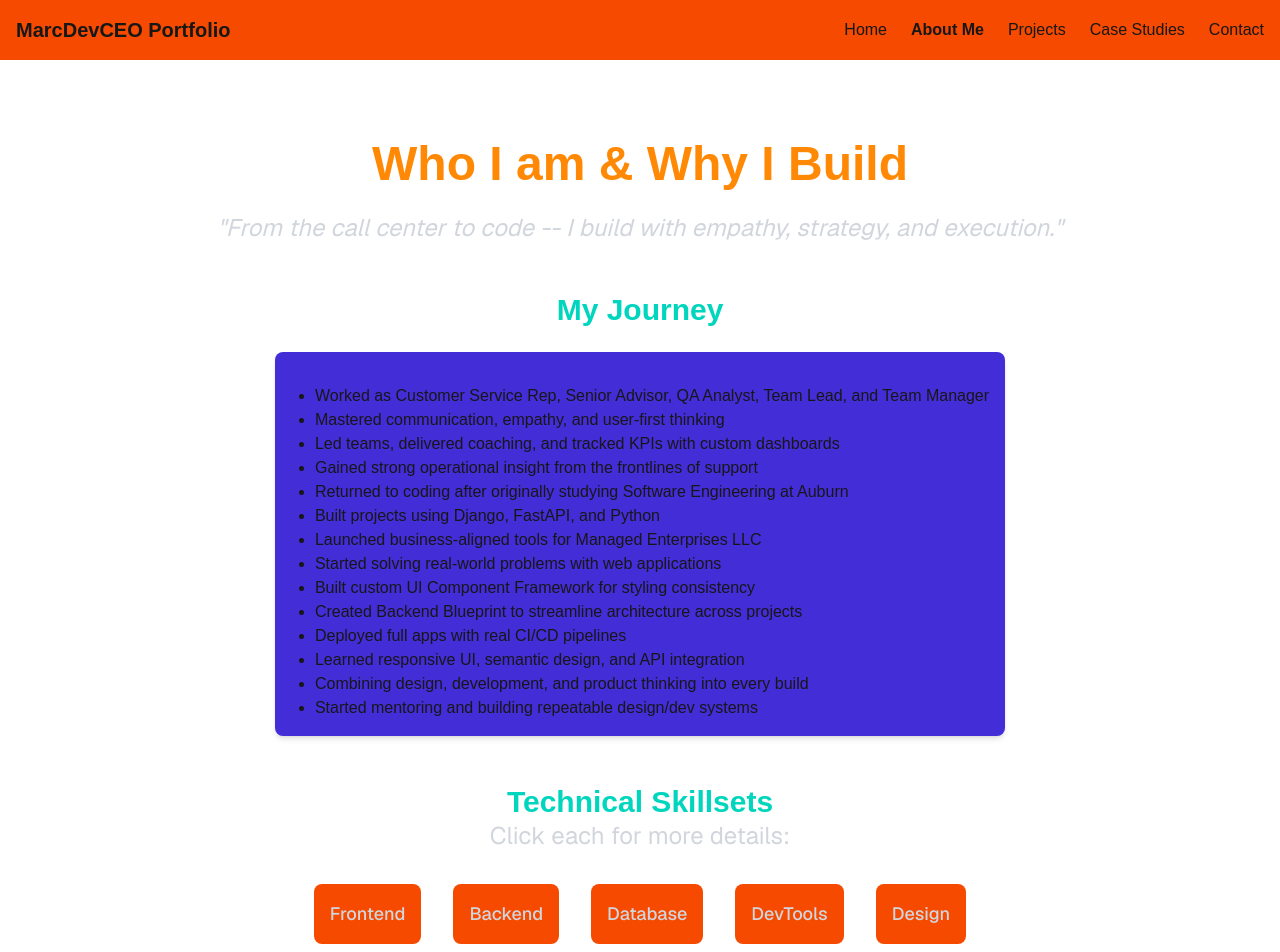
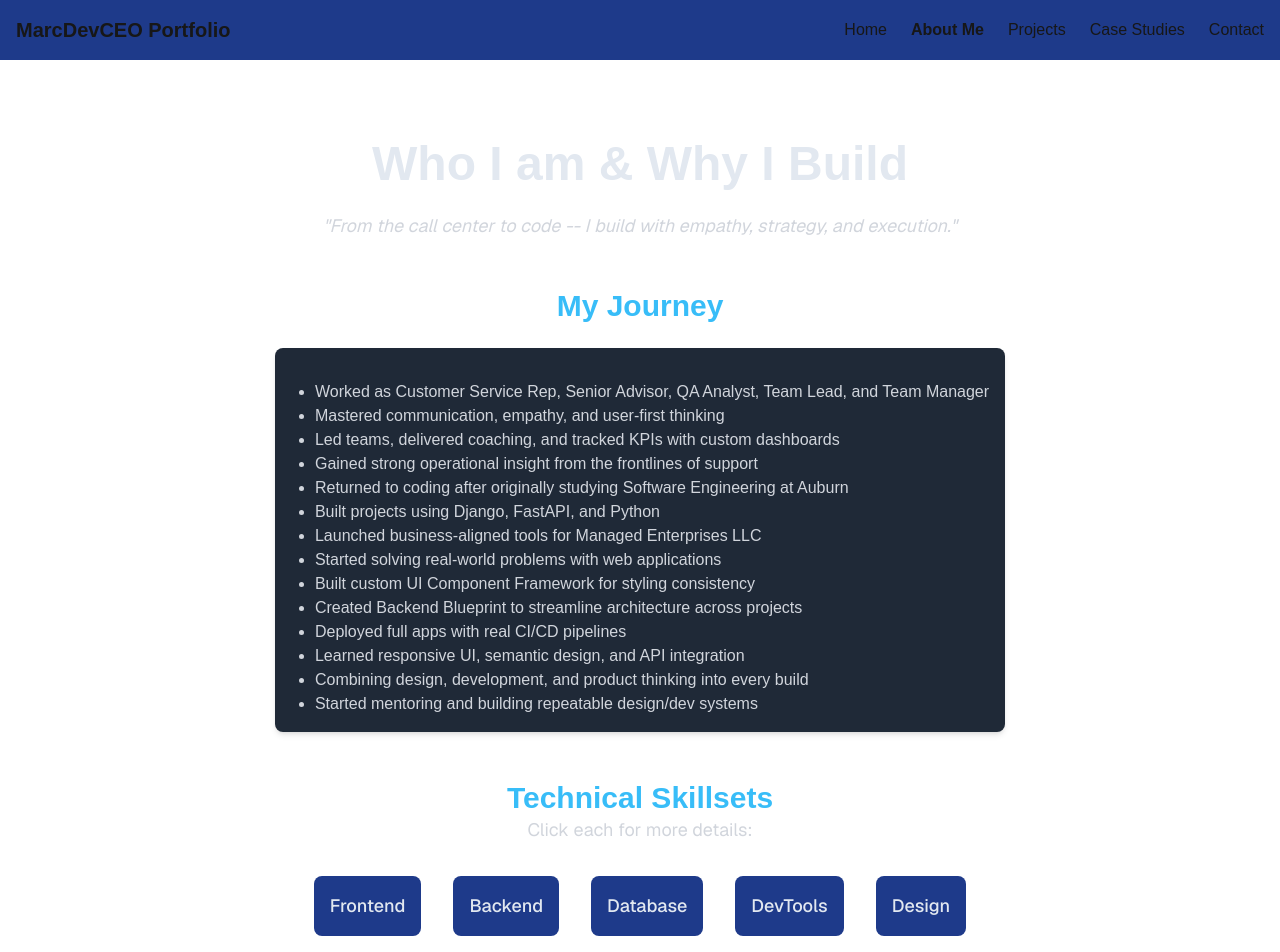
Before and after one commit to marcdevceo/marcdevceo, a Next.js app: page /about-me in a window 1280 px wide. Shown: the top 952 px of the page. Built offline with nearby package versions, Linux system fonts and the light colour scheme.

Commit message:
chore: update UI theme to bold masculine palette

```diff
--- a/components/about-me/HeroSection.tsx
+++ b/components/about-me/HeroSection.tsx
@@ -10,7 +10,7 @@ export default function HeroSection() {
       <Container>
         <Title>Who I am & Why I Build</Title>
         <SpacerY />
-        <Text align="center" className="italic">
+        <Text align="center" size="buttonText" className="italic">
           "From the call center to code -- I build with empathy, strategy, and
           execution."
         </Text>
--- a/components/about-me/SkillSet.tsx
+++ b/components/about-me/SkillSet.tsx
@@ -22,7 +22,7 @@ export default function SkillSet() {
   return (
     <>
       <Subtitle align="center">Technical Skillsets</Subtitle>
-      <Text align="center">Click each for more details:</Text>
+      <Text align="center" size="buttonText">Click each for more details:</Text>
       <SpacerY size="xl" />
       <FlexContainer
         justifyContent="center"
--- a/components/contact/ContactHero.tsx
+++ b/components/contact/ContactHero.tsx
@@ -7,7 +7,7 @@ export default function ContactHero() {
       <Container>
         <Title>Contact Me</Title>
         <SpacerY size="md" />
-        <Text>
+        <Text size="buttonText">
           <span className="italic font-bold">Clients & Recruiters welcome!</span> <br />
           Let’s build something meaningful together. Whether you’re hiring for
           your team or launching your next idea, I bring full-stack execution
--- a/components/home/AboutPrevious.tsx
+++ b/components/home/AboutPrevious.tsx
@@ -13,7 +13,7 @@ export default function AboutPrevious() {
               Click to Learn More!
             </Text>
           <SpacerY size="xxl" />
-            <Text>
+            <Text size="buttonText">
               I’m Marcus Kimber — a Full-Stack Product Developer with a foundation
               built on 20+ years in customer service and 10+ years in leadership.
               Before I ever wrote a line of code, I was solving real problems for
--- a/components/home/HeroSection.tsx
+++ b/components/home/HeroSection.tsx
@@ -22,7 +22,7 @@ export default function HeroSection() {
         </Text>
       </Container>
       <FlexContainer padding="md" justifyContent="center" className="w-full">
-        <Button href="/contact-me" variant="secondary">
+        <Button href="/contact-me">
           Let's Get Started!
         </Button>
       </FlexContainer>
--- a/components/projects/ProjectsHero.tsx
+++ b/components/projects/ProjectsHero.tsx
@@ -7,7 +7,7 @@ export default function ProjectHero() {
   return (
     <FlexContainer flex="column" gap="lg">
       <Title>Projects Page</Title>
-      <Text>
+      <Text size="buttonText">
         This page is a curated showcase of the work I’ve built from the ground
         up — spanning UI/UX, backend logic, and full product delivery. Each
         project reflects my process: from understanding real-world needs to
--- a/components/ui/Typography.tsx
+++ b/components/ui/Typography.tsx
@@ -6,6 +6,7 @@ import {
   fontWeight,
   textAlign,
 } from "@/theme/typography";
+import clsx from "clsx";
 
 export default function Title({
   children,
@@ -69,9 +70,9 @@ export function Text({
   );
 }
 
-export function List<T>({ lists, renderItem }: ListsProps<T>) {
+export function List<T>({ color="neutral", lists, renderItem}: ListsProps<T>) {
   return (
-    <ul className="list-disc pl-6">
+    <ul className={clsx("list-disc pl-6", textColor[color])}>
       {lists.map((item, index) => renderItem(item, index))}
     </ul>
   );
--- a/theme/color.ts
+++ b/theme/color.ts
@@ -1,39 +1,39 @@
 export const textColor = {
-  primary: 'text-orange-400',    // Bold CTA
-  secondary: 'text-teal-400',    // Cool balance
-  accent: 'text-indigo-400',     // For tags/headings
-  neutral: 'text-gray-300',      // Body text
-  success: 'text-emerald-500',
-  danger: 'text-rose-500',
+  primary: 'text-[#E2E8F0]',        // Cool Slate (light gray-blue)
+  secondary: 'text-[#38BDF8]',      // Sky Blue (energetic but not childish)
+  accent: 'text-[#F59E0B]',         // Amber (highlight without being too soft)
+  neutral: 'text-gray-300',         // Standard readable body text
+  success: 'text-emerald-400',
+  danger: 'text-rose-400',
 };
 
 export const bgColor = {
-  none: 'bg-transparent',        // No background
-  primary: 'bg-orange-600',      // Buttons, highlights
-  secondary: 'bg-teal-700',      // Alternate blocks or cards
-  accent: 'bg-indigo-700',       // Optional: blog tags, pills
-  neutral: 'bg-[#0D0D0D]',       // Page background
-  surface: 'bg-[#1A1A1A]',       // Cards or sections
+  none: 'bg-transparent',
+  primary: 'bg-[#1E3A8A]',          // Indigo-900 (Button/CTA - deep, rich)
+  secondary: 'bg-[#334155]',        // Slate-700 (optional usage)
+  accent: 'bg-[#1F2937]',           // Gray-800 (Card background - bold but not flat black)
+  neutral: 'bg-[#000000]',          // Page background
+  surface: 'bg-[#111827]',          // Alternate section or container bg
   success: 'bg-emerald-100',
   warning: 'bg-yellow-100',
   danger: 'bg-rose-100',
 };
 
 export const borderColor = {
-  primary: 'border-orange-600',
-  secondary: 'border-teal-700',
-  accent: 'border-indigo-700',
+  primary: 'border-[#1E3A8A]',
+  secondary: 'border-[#334155]',
+  accent: 'border-[#F59E0B]',
   neutral: 'border-[#2E2E2E]',
   danger: 'border-rose-500',
 };
 
 export const variantClasses = {
-    primary: `${bgColor.primary} ${textColor.neutral} hover:bg-primary/70`,
-    secondary: `${bgColor.secondary} ${textColor.neutral} hover:${bgColor.secondary}/70`,
-    accent: `${bgColor.accent} ${textColor.neutral} hover:${bgColor.accent}/70`,
-    neutral: `${bgColor.neutral} ${textColor.primary} hover:bg-neutral/70`,
-    success: `${bgColor.success} ${textColor.neutral} hover:bg-success/70`,
-    warning: `${bgColor.warning} ${textColor.neutral} hover:bg-warning/70`,
-    danger: `${bgColor.danger} ${textColor.neutral} hover:bg-danger/70`,
-    ghost: `bg-transparent ${textColor.primary} hover:bg-gray-100`,
-  };
+  primary: `${bgColor.primary} ${textColor.primary} hover:bg-[#1C3375]`,
+  secondary: `${bgColor.secondary} ${textColor.primary} hover:bg-[#2D3C4D]`,
+  accent: `${bgColor.accent} ${textColor.primary} hover:bg-[#374151]`,
+  neutral: `${bgColor.neutral} ${textColor.secondary} hover:bg-neutral/70`,
+  success: `${bgColor.success} ${textColor.neutral} hover:bg-success/70`,
+  warning: `${bgColor.warning} ${textColor.neutral} hover:bg-warning/70`,
+  danger: `${bgColor.danger} ${textColor.neutral} hover:bg-danger/70`,
+  ghost: `bg-transparent ${textColor.secondary} hover:bg-gray-100`,
+};
--- a/types/components.ts
+++ b/types/components.ts
@@ -40,7 +40,5 @@ export type ButtonProps = {
   size?: keyof typeof fontSize;
   padding?: keyof typeof paddingClass;
   variant?: keyof typeof variantClasses;
-  loading?: boolean;
-  disabled?: boolean;
   className?: string;
 } & React.HTMLAttributes<HTMLButtonElement | HTMLAnchorElement>;
--- a/types/typography.ts
+++ b/types/typography.ts
@@ -17,6 +17,7 @@ export type TextProps = {
 };
 
 export type ListsProps<T> = {
+  color?: keyof typeof textColor;
   lists: T[];
   renderItem: (item: T, index: number) => React.ReactNode;
 };
```
